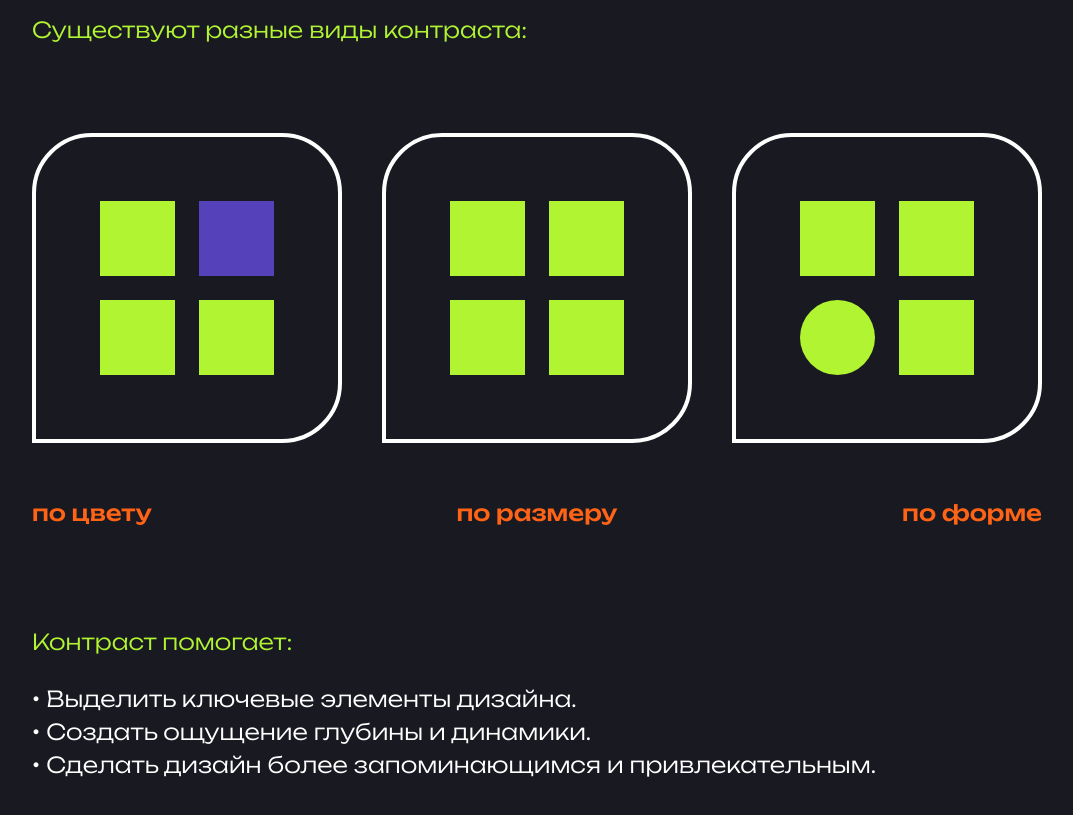
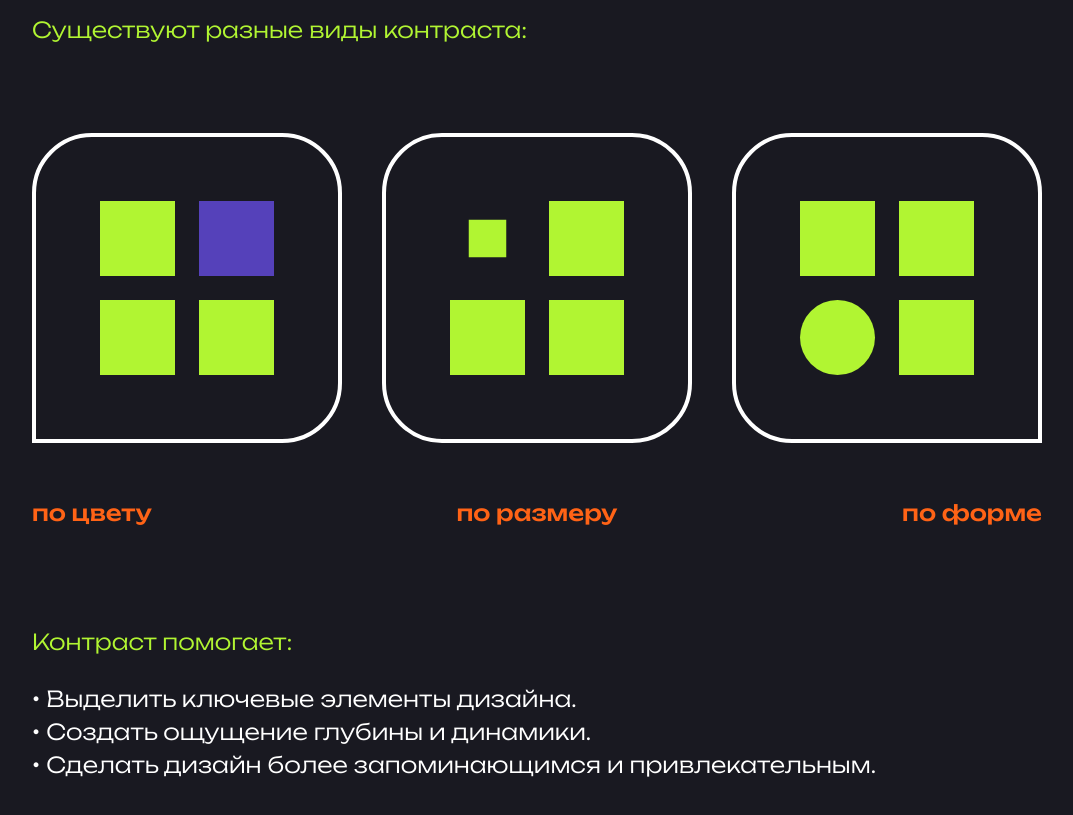
Before and after one commit to hikkanmn/design-course, a Vue app: page /composition in a window 1280 px wide. Shown: the part 3780-4595 px from the top of the page, without its empty margins (103-1176 px from the left). Built offline with nearby package versions, Linux system fonts and the light colour scheme.

Commit message:
add correct border radious

```diff
--- a/src/components/composition/ContrastBlock.vue
+++ b/src/components/composition/ContrastBlock.vue
@@ -49,11 +49,11 @@
       <div
         @mouseover="isHoveredc = true"
         @mouseleave="isHoveredc = false"
-        class="grid grid-cols-2 grid-rows-2 gap-6 w-[310px] h-[310px] border-4 border-white rounded-br-[60px] rounded-tl-[60px] rounded-tr-[60px] p-16 hover:bg-customOrange hover:border-customOrange hover:bg-opacity-10 transition duration-700 ease-in-out"
+        class="grid grid-cols-2 grid-rows-2 gap-6 w-[310px] h-[310px] border-4 border-white rounded-[60px] p-16 hover:bg-customOrange hover:border-customOrange hover:bg-opacity-10 transition duration-700 ease-in-out"
       >
         <div
-          :class="{ 'w-[100%] h-[100%]': isHoveredc, 'w-[50%] h-[50%]': !isHoveredc }"
-          class= "self-center justify-self-center w-full h-full bg-customLime transition-all transform duration-700 ease-in-out"
+          :class="{ 'scale-100': isHoveredc, 'scale-50': !isHoveredc }"
+          class="w-full h-full bg-customLime transition-all transform duration-700 ease-in-out"
         ></div>
         <div
           :class="{ 'scale-50': isHoveredc, 'scale-100': !isHoveredc }"
@@ -71,7 +71,7 @@
       <div
         @mouseover="isHoveredr = true"
         @mouseleave="isHoveredr = false"
-        class="grid grid-cols-2 grid-rows-2 gap-6 w-[310px] h-[310px] border-4 border-white rounded-br-[60px] rounded-tl-[60px] rounded-tr-[60px] p-16 hover:bg-customOrange hover:border-customOrange hover:bg-opacity-10 transition duration-700 ease-in-out"
+        class="grid grid-cols-2 grid-rows-2 gap-6 w-[310px] h-[310px] border-4 border-white rounded-bl-[60px] rounded-tl-[60px] rounded-tr-[60px] p-16 hover:bg-customOrange hover:border-customOrange hover:bg-opacity-10 transition duration-700 ease-in-out"
       >
         <div
           :class="{ 'rounded-[60px]': isHoveredr, 'rounded-none': !isHoveredr }"
```
